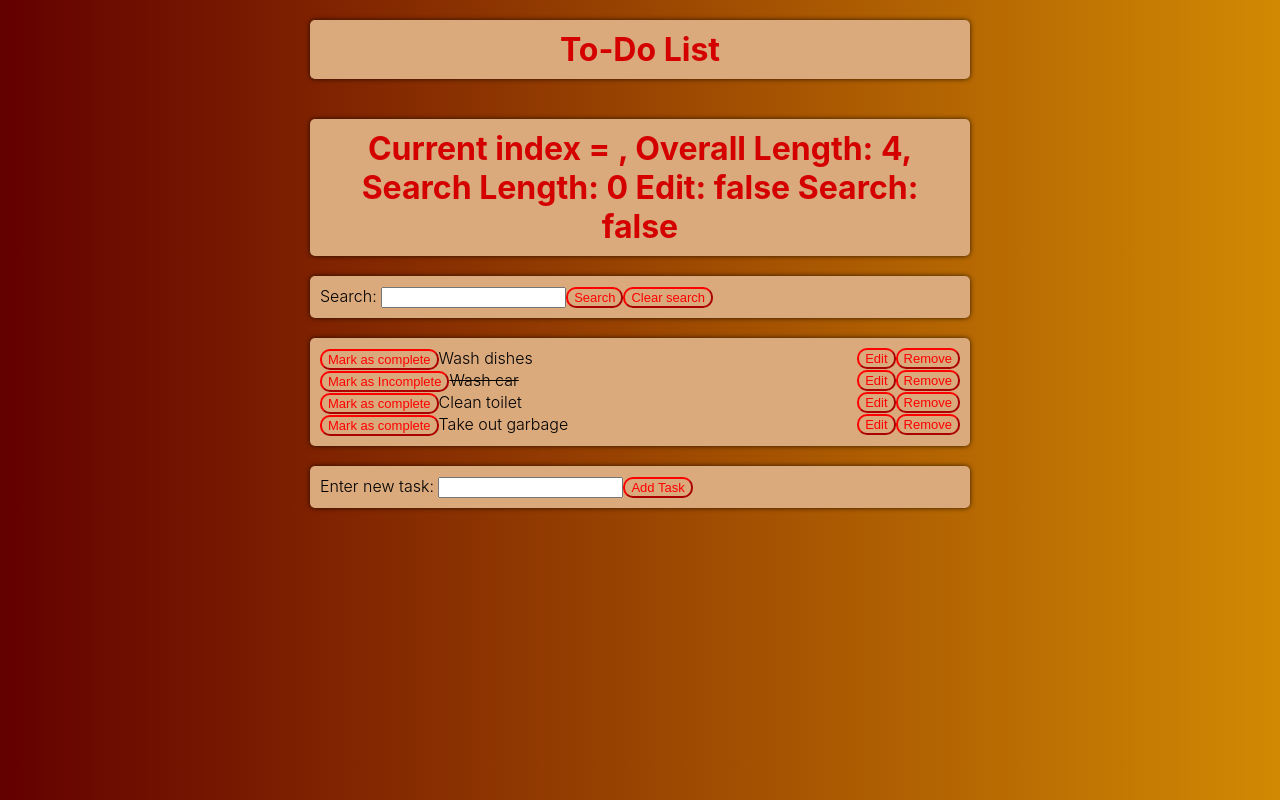
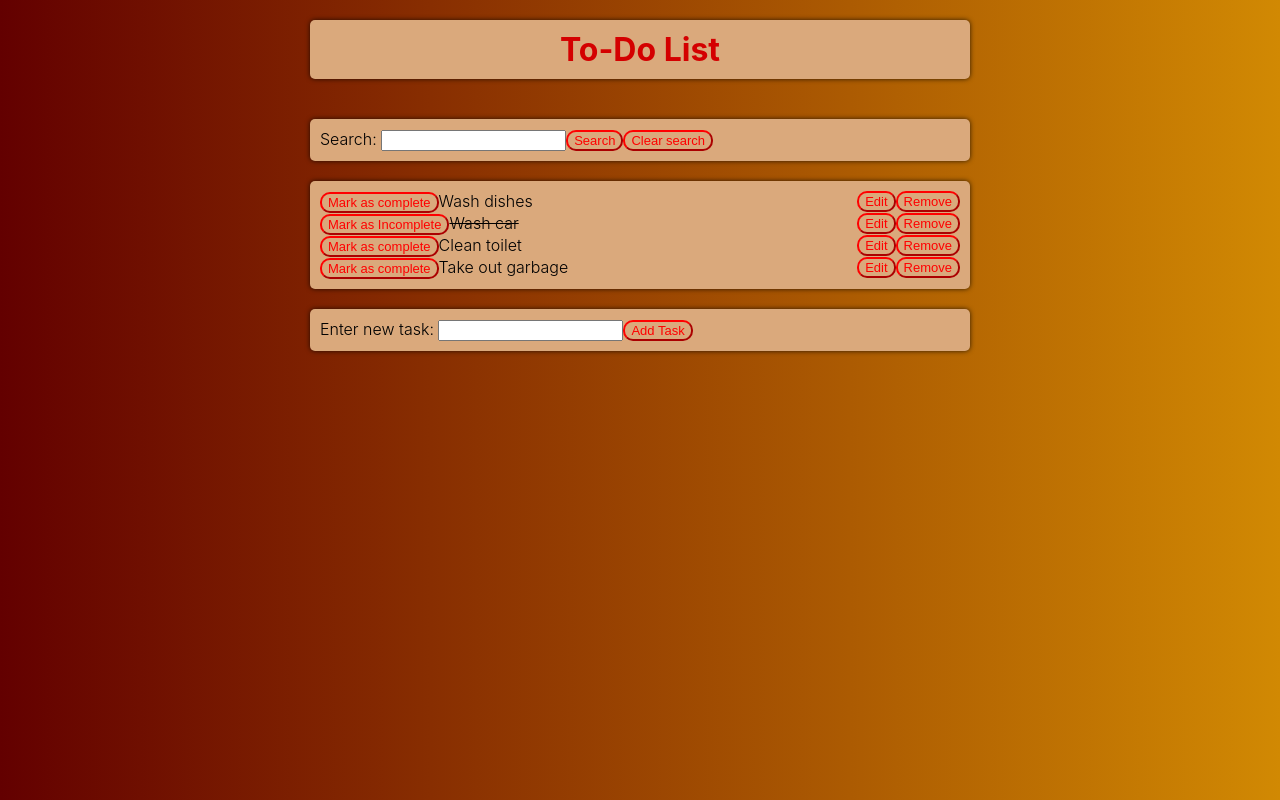
Before and after one commit to thepunisher767/Angular-ToDo, an Angular app: page / in a window 1280 px wide. Built offline with nearby package versions, Linux system fonts and the light colour scheme.

Commit message:
commented out debugging div

```diff
--- a/src/app/app.component.html
+++ b/src/app/app.component.html
@@ -4,8 +4,7 @@
 <h1 class="todoStyle2">{{title}}</h1>
 <br>
 
-<br>
-<h1 class="todoStyle2">Current index = {{index}}, Overall Length: {{toDos.length}}, Search Length: {{searchList.length}} Edit: {{editOn}} Search: {{searchOn}}</h1>
+<!--<h1 class="todoStyle2">Current index = {{index}}, Overall Length: {{toDos.length}}, Search Length: {{searchList.length}} Edit: {{editOn}} Search: {{searchOn}}</h1>-->
 <br>
 
 <div class="todoStyle" *ngIf="!editOn">
```
